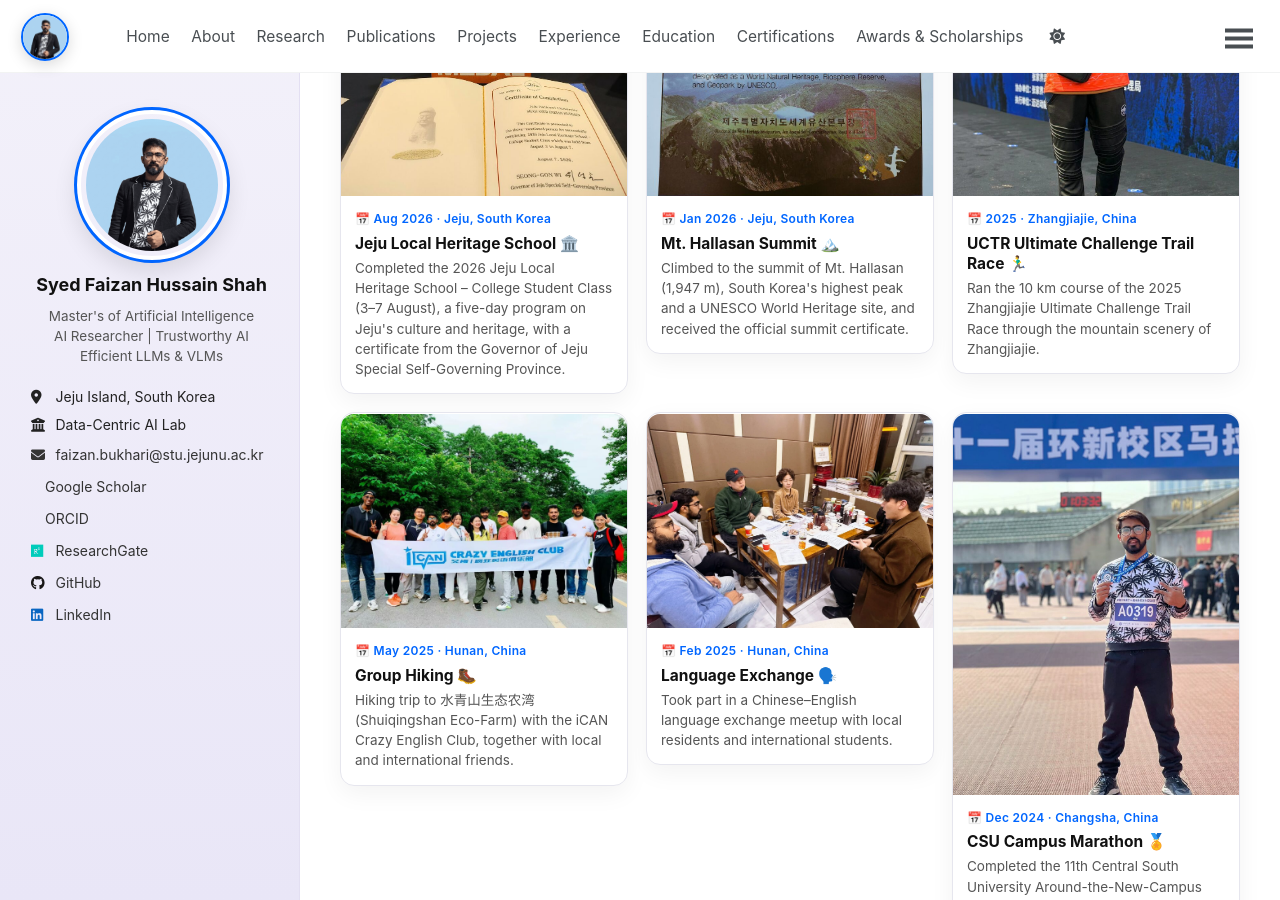
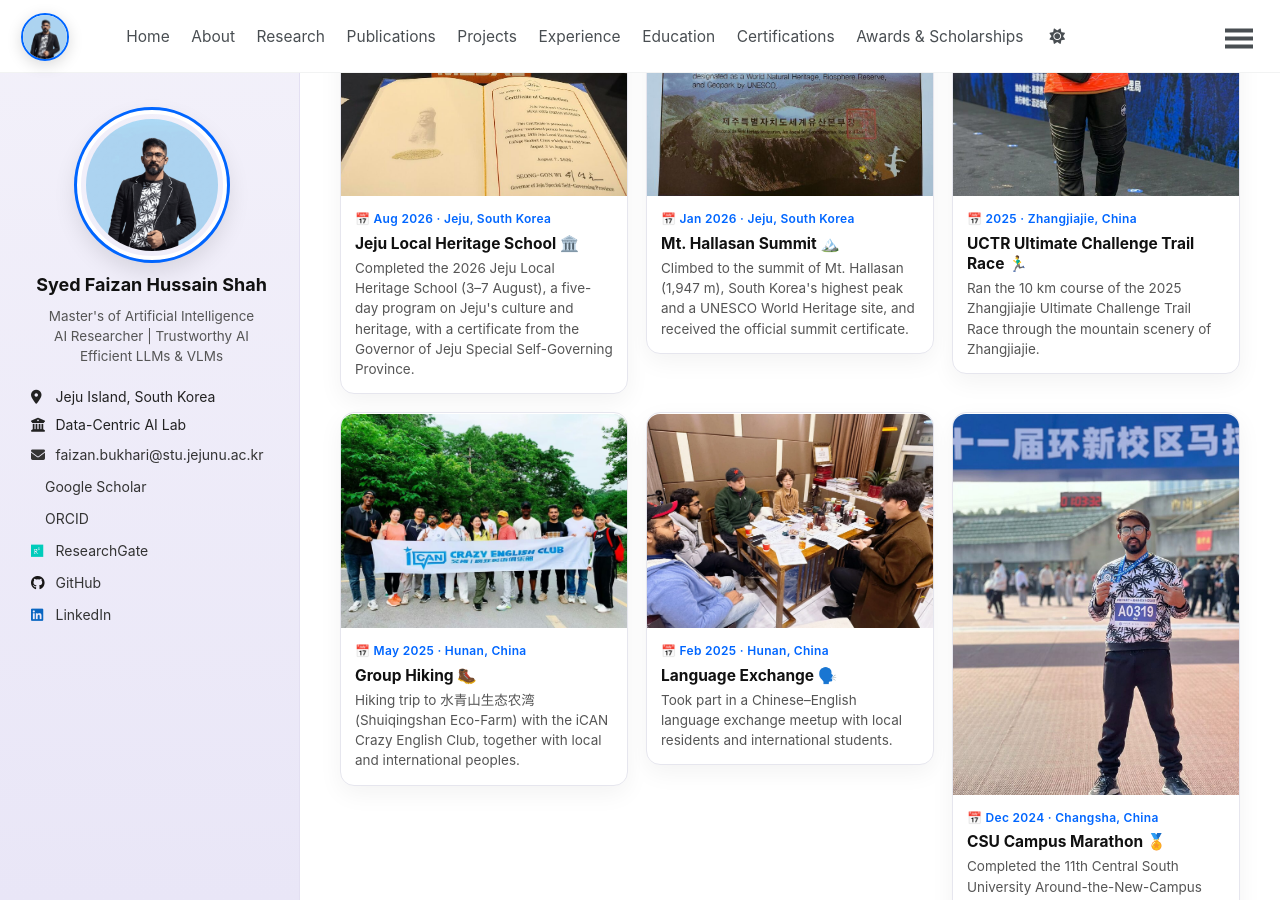
Before and after one commit to Fazi743/Fazi743.github.io, a Jekyll site: the page built from _pages/activities.md, in a window 1280 px wide and 900 px high, scrolled down 415 px. Built offline with Jekyll 4.4.1, drawn with Linux system fonts in a browser that asks for light colours; a style sheet for code colours, icons or effects is not loaded.

Commit message:
Update activities.md

```diff
--- a/_pages/activities.md
+++ b/_pages/activities.md
@@ -15,7 +15,7 @@ Sports, outdoor challenges, cultural programs, and community activities outside
   <div class="act-body">
     <span class="act-date">📅 Aug 2026 · Jeju, South Korea</span>
     <h3 class="act-title">Jeju Local Heritage School 🏛️</h3>
-    <p>Completed the 2026 Jeju Local Heritage School – College Student Class (3–7 August), a five-day program on Jeju's culture and heritage, with a certificate from the Governor of Jeju Special Self-Governing Province.</p>
+    <p>Completed the 2026 Jeju Local Heritage School (3–7 August), a five-day program on Jeju's culture and heritage, with a certificate from the Governor of Jeju Special Self-Governing Province.</p>
   </div>
 </div>
 
@@ -48,7 +48,7 @@ Sports, outdoor challenges, cultural programs, and community activities outside
   <div class="act-body">
     <span class="act-date">📅 May 2025 · Hunan, China</span>
     <h3 class="act-title">Group Hiking 🥾</h3>
-    <p>Hiking trip to 水青山生态农湾 (Shuiqingshan Eco-Farm) with the iCAN Crazy English Club, together with local and international friends.</p>
+    <p>Hiking trip to 水青山生态农湾 (Shuiqingshan Eco-Farm) with the iCAN Crazy English Club, together with local and international peoples.</p>
   </div>
 </div>
 
```
